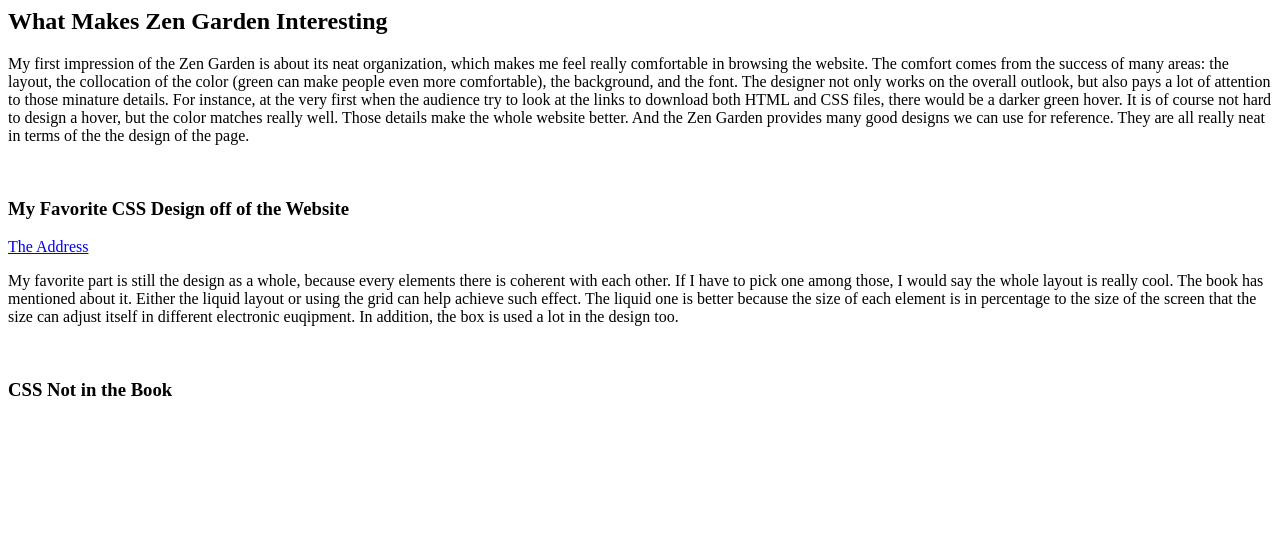
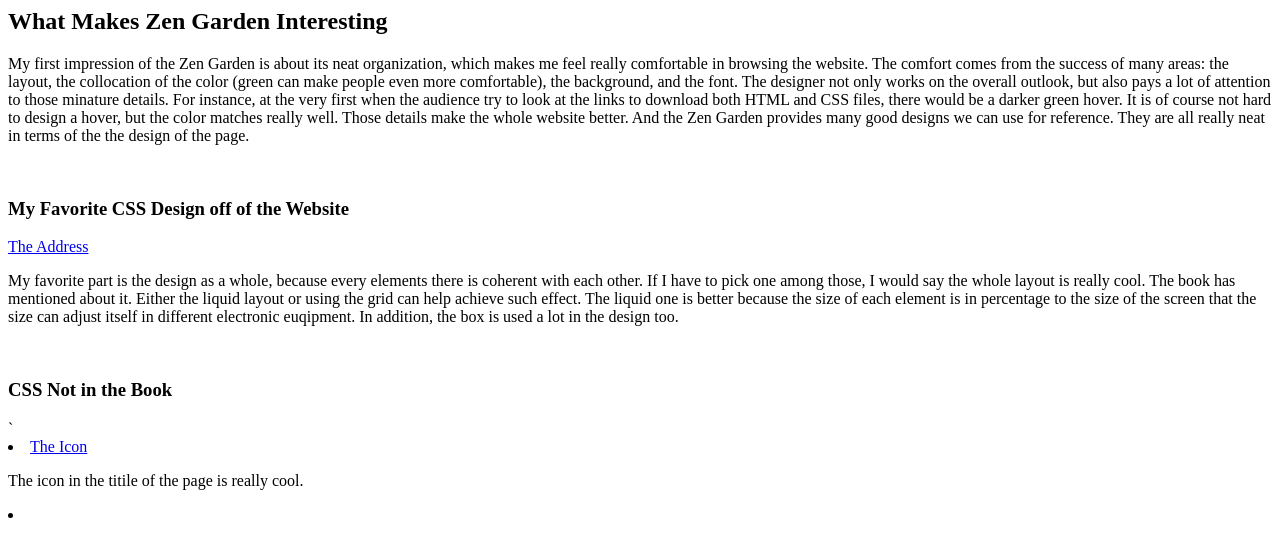
Before and after one commit to alfreeed7/prep-9.12, a plain HTML site: page index.html in a window 1280 px wide. Drawn offline with Linux system fonts and the light colour scheme.

Commit message:
Update index.html

```diff
--- a/index.html
+++ b/index.html
@@ -17,13 +17,22 @@
     <br>
     <h3>My Favorite CSS Design off of the Website</h3>
     <a href="http://www.csszengarden.com/220/"> The Address</a>
-    <p> My favorite part is still the design as a whole, because every elements there is coherent with each other. If I have to pick
+    <p> My favorite part is the design as a whole, because every elements there is coherent with each other. If I have to pick
       one among those, I would say the whole layout is really cool. The book has mentioned about it. Either the liquid layout or
       using the grid can help achieve such effect. The liquid one is better because the size of each element is in percentage to the
       size of the screen that the size can adjust itself in different electronic euqipment. In addition, the box is used a lot in
       the design too. <p>
     <br>
     <h3>CSS Not in the Book</h3>
+    `<br>
+    <li>
+      <a href="https://www.w3schools.com/css/css_icons.asp"> The Icon</a>
+    </li>
+    <p> The icon in the titile of the page is really cool.</p>
+    <li>
+    </li>
+    </br>
+
 
 
   </body>
```
